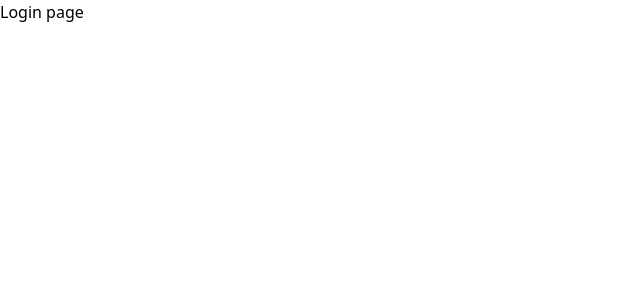
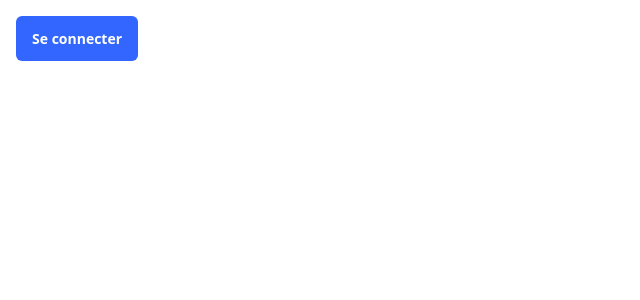
Before and after one commit to Joeil92/Struckly-front, a React (Vite) app: page /login in a window 1280 px wide. Shown: the top 300 px of the page, without its empty margins (0-640 px from the left). Built offline with nearby package versions, Linux system fonts and the light colour scheme.

Commit message:
Button component added

```diff
--- a/src/pages/login/LoginPage.tsx
+++ b/src/pages/login/LoginPage.tsx
@@ -1,7 +1,14 @@
+import { Button } from "../../shared/ui/Button";
+
 export function LoginPage() {
     return (
-        <div>
-            <p>Login page</p>
-        </div>
+        <>
+            <title>Struckly - Login</title>
+            <div className="p-4">
+                <Button
+                    onClick={() => console.log("login")}
+                >Se connecter</Button>
+            </div>
+        </>
     )
 }
--- /dev/null
+++ b/src/shared/ui/Button.tsx
@@ -0,0 +1,66 @@
+import { cva, VariantProps } from "class-variance-authority";
+import { ButtonHTMLAttributes } from "react";
+
+export const button = cva('px-4 py-3 rounded-md text-[14px] font-semibold', {
+    variants: {
+        variant: {
+            "primary": "bg-primary-500 text-white",
+            "primary-outline": "bg-transparent text-primary-500 border border-primary-500",
+            "success": "bg-success-500 text-white",
+            "success-outline": "bg-transparent text-success-500 border border-success-500",
+            "warning": "bg-warning-500 text-white",
+            "warning-outline": "bg-transparent text-warning-500 border border-warning-500",
+            "info": "bg-info-500 text-white",
+            "info-outline": "bg-transparent text-info-500 border border-info-500",
+            "danger": "bg-danger-500 text-white",
+            "danger-outline": "bg-transparent text-danger-500 border border-danger-500"
+        },
+        disabled: {
+            true: "cursor-not-allowed opacity-50",
+            false: null
+        }
+    },
+    defaultVariants: {
+        variant: "primary",
+        disabled: false
+    },
+    compoundVariants: [
+        {
+            variant: ["primary", "primary-outline"],
+            disabled: false,
+            className: "cursor-pointer hover:bg-primary-600 active:bg-primary-800 hover:text-white"
+        },
+        {
+            variant: ["success", "success-outline"],
+            disabled: false,
+            className: "cursor-pointer hover:bg-success-600 active:bg-success-800 hover:text-white"
+        },
+        {
+            variant: ["warning", "warning-outline"],
+            disabled: false,
+            className: "cursor-pointer hover:bg-warning-600 active:bg-warning-800 hover:text-white"
+        },
+        {
+            variant: ["info", "info-outline"],
+            disabled: false,
+            className: "cursor-pointer hover:bg-info-600 active:bg-info-800 hover:text-white"
+        },
+        {
+            variant: ["danger", "danger-outline"],
+            disabled: false,
+            className: "cursor-pointer hover:bg-danger-600 active:bg-danger-800 hover:text-white"
+        }
+    ]
+});
+
+export interface ButtonProps extends Omit<ButtonHTMLAttributes<HTMLButtonElement>, "disabled">, VariantProps<typeof button> { }
+
+export function Button({ children, variant, disabled, className, ...props }: ButtonProps) {
+    return (
+        <button
+            className={button({ variant, disabled, className })}
+            disabled={!!disabled}
+            {...props}
+        >{children}</button>
+    );
+}
```
